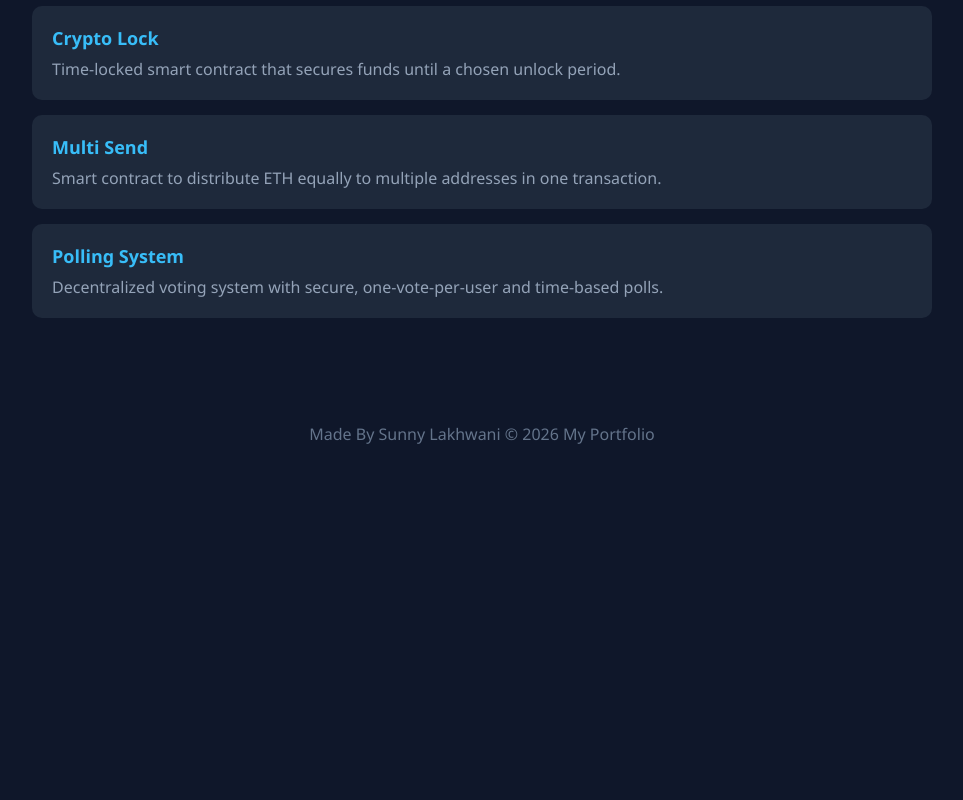
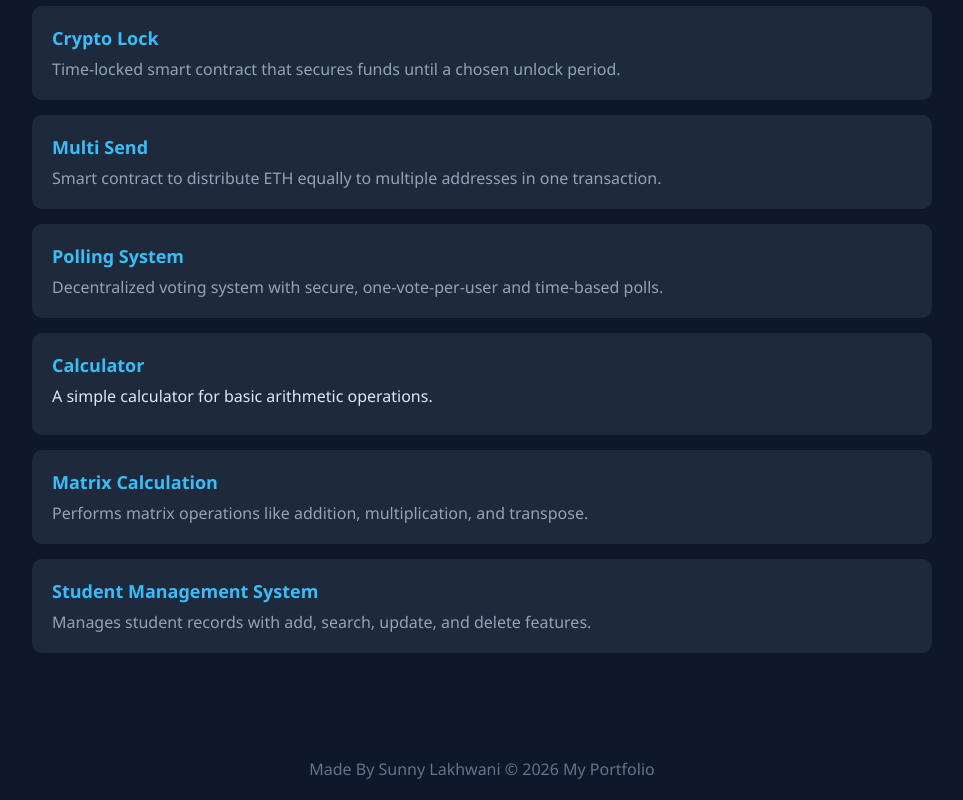
Before and after one commit to SunnyLakhwani/My-Project-Portfolio, a website: page index.html in a window 1280 px wide. Shown: the part 1295-2095 px from the top of the page, without its empty margins (158-1121 px from the left). Before the commit the page ends 1760 px from the top, so only its background shows below. Drawn offline with Linux system fonts and the light colour scheme.

Commit message:
Update index.html

```diff
--- a/index.html
+++ b/index.html
@@ -141,6 +141,21 @@
             <p>Decentralized voting system with secure, one-vote-per-user and time-based polls.</p>
            </div>
 
+         <div class="card">
+            <a href="Sunny_calculator.c">Calculator</a>
+            <p></p>A simple calculator for basic arithmetic operations.</p>
+           </div>
+
+         <div class="card">
+            <a href="Sunny_matrix.c">Matrix Calculation</a>
+            <p>Performs matrix operations like addition, multiplication, and transpose.</p>
+           </div>
+
+         <div class="card">
+            <a href="Sunny_student_management.c">Student Management System</a>
+            <p>Manages student records with add, search, update, and delete features.</p>
+           </div>
+
     </section>
 
     <footer>
```
